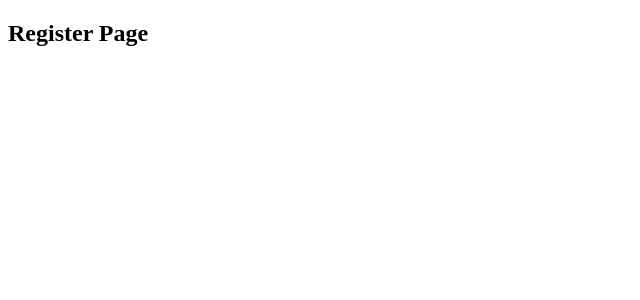
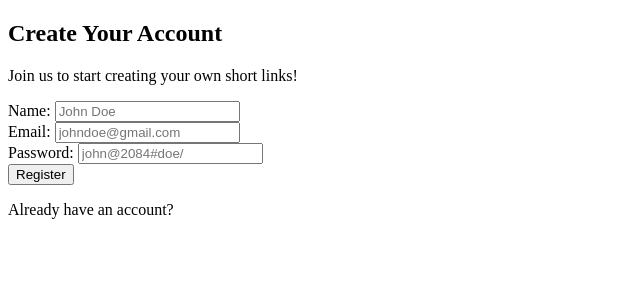
Before and after one commit to Sahilgupta2175/URL-Shortner, a React (Vite) app in the folder Client/: page /register in a window 1280 px wide. Shown: the top 300 px of the page, without its empty margins (0-640 px from the left). Built offline with nearby package versions, Linux system fonts and the light colour scheme.

Commit message:
Improves registration page with user input form
Enhances the registration experience by adding a structured form for name, email, and password input, along with guidance and improved layout.
Encourages user engagement and simplifies account creation.

```diff
--- a/Client/src/pages/RegisterPage.jsx
+++ b/Client/src/pages/RegisterPage.jsx
@@ -2,8 +2,47 @@ import React from 'react';
 
 function RegisterPage() {
     return (
-        <div>
-            <h2>Register Page</h2>
+        <div className='auth-container'>
+            <h2>Create Your Account</h2>
+            <p>Join us to start creating your own short links!</p>
+
+            <form>
+                <div className='form-group'>
+                    <label htmlFor='name'>Name: </label>
+                    <input
+                        id='name'
+                        type='text'
+                        placeholder='John Doe'
+                        required
+                    />
+                </div>
+
+                <div className='form-group'>
+                    <label htmlFor='email'>Email: </label>
+                    <input
+                        id='email'
+                        type='email'
+                        placeholder='johndoe@gmail.com'
+                        required
+                    />
+                </div>
+
+                <div className='form-group'>
+                    <label htmlFor='password'>Password: </label>
+                    <input
+                        id='password'
+                        type='password'
+                        placeholder='john@2084#doe/'
+                        required
+                    />
+                </div>
+
+                <button type='submit' className='btn'>Register</button>
+            </form>
+
+            <p className='auth-switch'>
+                Already have an account?
+            </p>
         </div>
     );
 }
```
